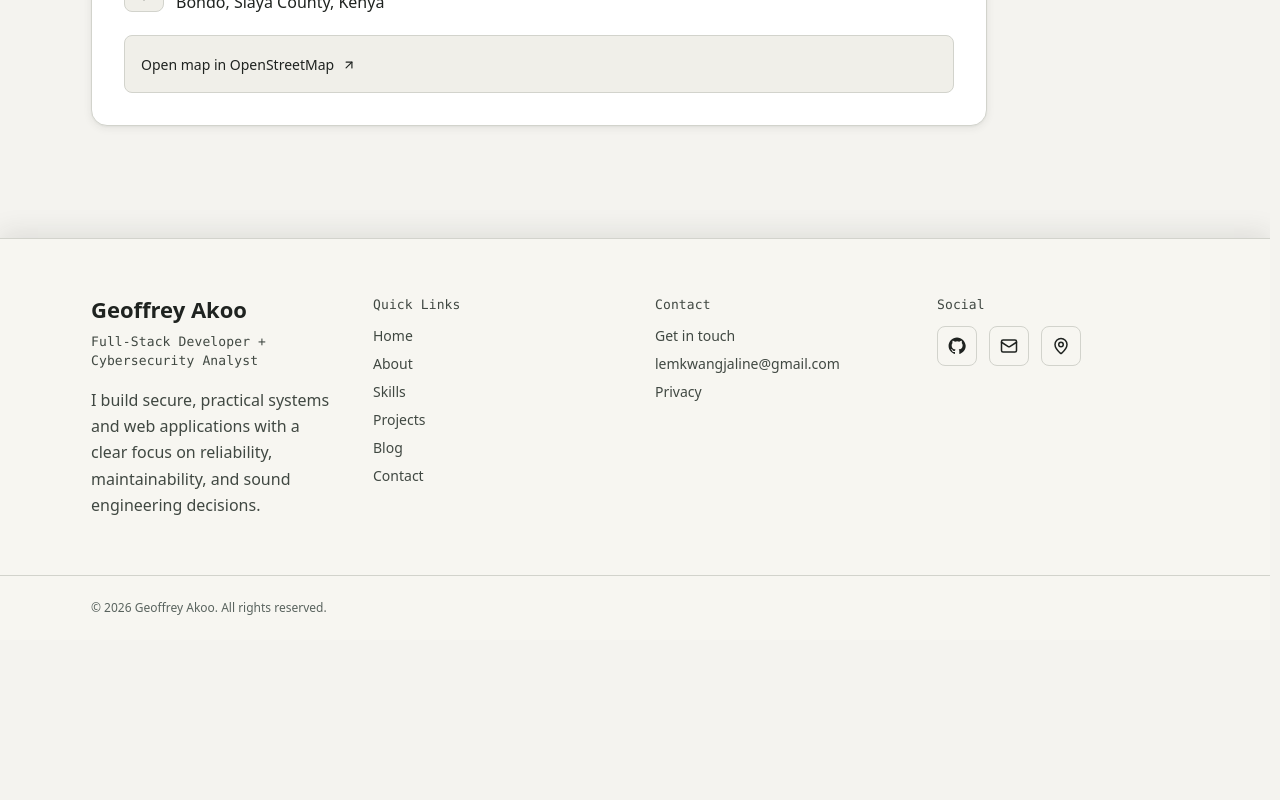
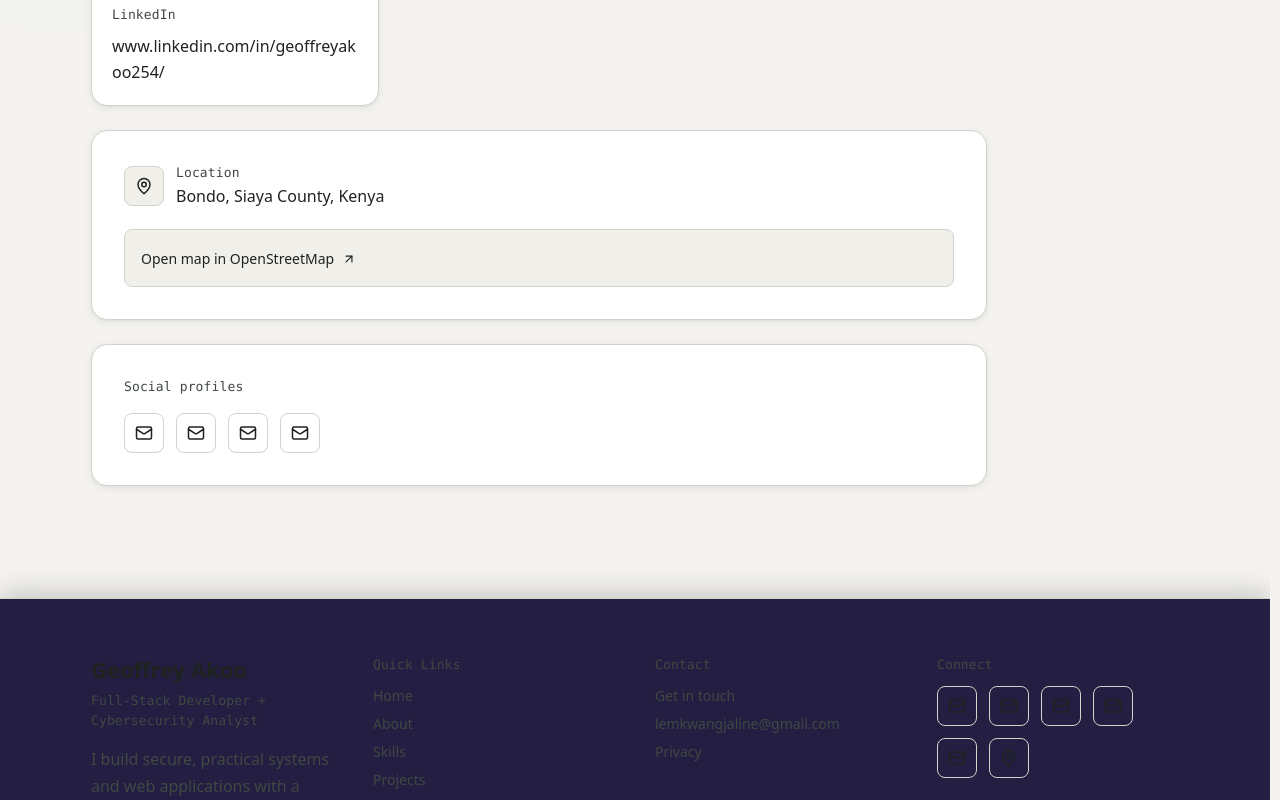
Before and after one commit to Geotech-ally/Portfolio, a React (Vite) app: page /contact in a window 1280 px wide. Shown: the part 800-1600 px from the top of the page. Before the commit the page ends 1440 px from the top, so only its background shows below. Built offline with nearby package versions, Linux system fonts and the light colour scheme; no server answers; the database is empty.

Commit message:
styling modification

```diff
--- a/src/components/layout/Footer.tsx
+++ b/src/components/layout/Footer.tsx
@@ -1,34 +1,9 @@
 import { Link } from "react-router-dom";
-import { Mail, MapPin, ArrowUpRight } from "lucide-react";
-import { GithubIcon, LinkedinIcon } from "@/components/shared/BrandIcons";
+import { Mail, MapPin } from "lucide-react";
+import { SOCIAL_PROFILES } from "@/components/shared/SocialProfiles";
+import { SocialLink } from "@/components/shared/SocialLinks";
 import { Container } from "@/components/layout/Container";
 import { useProfile } from "@/hooks/useProfile";
-
-function FacebookIcon(props: React.ComponentPropsWithoutRef<"svg">) {
-  return (
-    <svg viewBox="0 0 24 24" fill="currentColor" aria-hidden="true" {...props}>
-      <path d="M13.5 21v-8h2.7l.4-3.2h-3.1V7.1c0-.9.3-1.6 1.7-1.6H17V2.5c-.3 0-1.3-.1-2.4-.1-2.4 0-4 1.4-4 4.1V9.8H8v3.2h2.6v8h2.9Z" />
-    </svg>
-  );
-}
-
-function InstagramIcon(props: React.ComponentPropsWithoutRef<"svg">) {
-  return (
-    <svg viewBox="0 0 24 24" fill="none" stroke="currentColor" strokeWidth="1.8" aria-hidden="true" {...props}>
-      <rect x="3.5" y="3.5" width="17" height="17" rx="5" />
-      <circle cx="12" cy="12" r="4.1" />
-      <circle cx="17.2" cy="6.8" r="1.2" fill="currentColor" stroke="none" />
-    </svg>
-  );
-}
-
-function TwitterIcon(props: React.ComponentPropsWithoutRef<"svg">) {
-  return (
-    <svg viewBox="0 0 24 24" fill="currentColor" aria-hidden="true" {...props}>
-      <path d="M18.9 2h3.4l-7.4 8.5L22.7 22h-6.7l-5.2-7.5L4.7 22H1.3l7.9-9.1L1.2 2h6.9l4.7 6.9L18.9 2Zm-1.2 18h1.8L7.1 3.9H5.2L17.7 20Z" />
-    </svg>
-  );
-}
 
 const getSocialEntry = (profile: any, label: string) => {
   const direct = profile?.other_links?.find((entry: { label: string; url: string }) => entry.label.toLowerCase() === label.toLowerCase());
@@ -43,12 +18,11 @@ export function Footer() {
   const year = new Date().getFullYear();
 
   const socialLinks = [
-    { label: "Facebook", href: getSocialEntry(profile, "Facebook"), Icon: FacebookIcon },
-    { label: "Instagram", href: getSocialEntry(profile, "Instagram"), Icon: InstagramIcon },
-    { label: "Twitter / X", href: getSocialEntry(profile, "Twitter") ?? getSocialEntry(profile, "X") ?? getSocialEntry(profile, "Twitter / X"), Icon: TwitterIcon },
-    { label: "LinkedIn", href: getSocialEntry(profile, "LinkedIn"), Icon: LinkedinIcon },
-    { label: "GitHub", href: getSocialEntry(profile, "GitHub"), Icon: GithubIcon },
-  ].filter((item) => item.href) as Array<{ label: string; href: string; Icon: any }>;
+    ...SOCIAL_PROFILES.map((link) => ({
+      ...link,
+      href: link.href || getSocialEntry(profile, link.label),
+    })),
+  ].filter((item) => item.href);
 
   return (
     <footer className="site-footer theme-surface-transition border-t border-border-strong">
@@ -89,19 +63,10 @@ export function Footer() {
         </div>
 
         <div>
-          <p className="text-meta mb-3 text-foreground">Social</p>
+          <p className="text-meta mb-3 text-foreground">Connect</p>
           <div className="flex flex-wrap gap-3">
-            {socialLinks.map(({ label, href, Icon }) => (
-              <a
-                key={label}
-                href={href}
-                target="_blank"
-                rel="noreferrer noopener"
-                aria-label={label}
-                className="inline-flex h-10 w-10 items-center justify-center rounded-md border border-border text-foreground-muted transition-colors hover:border-primary hover:text-primary"
-              >
-                {typeof Icon === "function" && Icon !== Mail ? <Icon width={18} height={18} /> : <ArrowUpRight size={18} />}
-              </a>
+            {socialLinks.map((link) => (
+              <SocialLink key={link.label} link={link} />
             ))}
             {profile?.email ? (
               <a
--- /dev/null
+++ b/src/components/shared/SocialLinks.tsx
@@ -0,0 +1,37 @@
+import { type ComponentProps } from "react";
+import { Mail } from "lucide-react";
+import { SOCIAL_PROFILES } from "./SocialProfiles";
+import { cn } from "@/lib/utils";
+
+export interface SocialLinkProps {
+  link: {
+    label: string;
+    href: string;
+    Icon: ComponentProps<"svg">["children"] | typeof Mail;
+    ariaLabel: string;
+  };
+  className?: string;
+}
+
+export function SocialLink({ link, className }: SocialLinkProps) {
+  const { label, href, Icon, ariaLabel } = link;
+
+  if (!href) return null;
+
+  return (
+    <a
+      href={href}
+      target="_blank"
+      rel="noopener noreferrer"
+      aria-label={ariaLabel}
+      className={cn(
+        "inline-flex h-10 w-10 items-center justify-center rounded-md border border-border text-foreground-muted transition-colors duration-150 hover:border-primary hover:text-primary focus-visible:outline-none focus-visible:ring-2 focus-visible:ring-ring",
+        className
+      )}
+    >
+      {typeof Icon === "function" && Icon !== Mail ? <Icon width={18} height={18} /> : <Mail size={18} />}
+    </a>
+  );
+}
+
+export { SOCIAL_PROFILES };
--- /dev/null
+++ b/src/components/shared/SocialProfiles.ts
@@ -0,0 +1,50 @@
+import type { ComponentProps } from "react";
+import { FacebookIcon, InstagramIcon, TwitterIcon, LinkedinIcon, GithubIcon, Mail } from "lucide-react";
+
+export interface SocialLink {
+  label: string;
+  href: string;
+  Icon: ComponentProps<"svg">["children"] | typeof Mail;
+  ariaLabel: string;
+}
+
+export const SOCIAL_PROFILES: SocialLink[] = [
+  {
+    label: "Facebook",
+    href: "https://www.facebook.com/geoffreyakoo",
+    Icon: FacebookIcon,
+    ariaLabel: "Visit Geoffrey Akoo on Facebook",
+  },
+  {
+    label: "Instagram",
+    href: "https://www.instagram.com/akoo_254/",
+    Icon: InstagramIcon,
+    ariaLabel: "Visit @akoo_254 on Instagram",
+  },
+  {
+    label: "Twitter / X",
+    href: "",
+    Icon: TwitterIcon,
+    ariaLabel: "Visit Geoffrey Akoo on Twitter / X",
+  },
+  {
+    label: "LinkedIn",
+    href: "https://www.linkedin.com/in/geoffreyakoo254/",
+    Icon: LinkedinIcon,
+    ariaLabel: "Visit Geoffrey Akoo on LinkedIn",
+  },
+  {
+    label: "GitHub",
+    href: "https://github.com/Geotech-ally",
+    Icon: GithubIcon,
+    ariaLabel: "Visit Geoffrey Akoo on GitHub",
+  },
+];
+
+/**
+ * Placeholder for Twitter/X profile URL.
+ *
+ * To enable the Twitter/X link, replace this value with the actual profile URL,
+ * for example: "https://x.com/GeoffreyAkoo" or "https://twitter.com/GeoffreyAkoo"
+ */
+export const SOCIAL_PROFILES_TWITTER_URL = "";
--- a/src/content/verified-content.ts
+++ b/src/content/verified-content.ts
@@ -28,9 +28,12 @@ export const VERIFIED_PROFILE = {
   location: "Bondo, Siaya County, Kenya",
   email: "lemkwangjaline@gmail.com",
   github_url: "https://github.com/Geotech-ally",
-  linkedin_url: null,
+  linkedin_url: "https://www.linkedin.com/in/geoffreyakoo254/",
   phone: "+254 768 998 191",
-  other_links: [],
+  other_links: [
+    { label: "Facebook", url: "https://www.facebook.com/geoffreyakoo" },
+    { label: "Instagram", url: "https://www.instagram.com/akoo_254/" },
+  ],
 } as const;
 
 export const VERIFIED_PROJECTS: VerifiedProject[] = [
--- a/src/pages/public/Contact.tsx
+++ b/src/pages/public/Contact.tsx
@@ -3,6 +3,8 @@ import { Section, SectionHeading } from "@/components/layout/Section";
 import { usePageMetadata } from "@/hooks/usePageMetadata";
 import { useProfile } from "@/hooks/useProfile";
 import { GithubIcon, LinkedinIcon } from "@/components/shared/BrandIcons";
+import { SOCIAL_PROFILES } from "@/components/shared/SocialProfiles";
+import { SocialLink } from "@/components/shared/SocialLinks";
 
 export default function Contact() {
   usePageMetadata({
@@ -111,6 +113,14 @@ export default function Contact() {
             </a>
           </div>
         </div>
+         <div className="surface-card p-6 md:p-8">
+          <p className="text-meta mb-4 text-foreground">Social profiles</p>
+          <div className="flex flex-wrap gap-3">
+            {SOCIAL_PROFILES.map((link) => (
+              <SocialLink key={link.label} link={link} />
+            ))}
+          </div>
+        </div>
       </div>
     </Section>
   );
--- a/src/styles/globals.css
+++ b/src/styles/globals.css
@@ -49,7 +49,8 @@
   --surface-inset: #0b1115;
   --surface-glass: rgb(20 28 34 / 78%);
   --surface-hover: #1a242b;
-  --surface-footer: var(--surface-raised);
+  --surface-indigo: #151326;
+  --surface-footer: #18142e;
 
   --foreground: #e7e7e2;
   --foreground-muted: #9a9fa6;
@@ -86,7 +87,7 @@
   --shadow-sm: var(--shadow-card);
   --shadow-md: var(--shadow-elevated);
   --shadow-lg: var(--shadow-overlay);
-  --footer-shadow: rgb(0 0 0 / 24%);
+  --footer-shadow: rgb(0 0 0 / 28%);
 
   --z-nav: 40;
   --z-overlay: 50;
@@ -107,7 +108,8 @@
   --surface-inset: #f0efe9;
   --surface-glass: rgb(255 255 255 / 88%);
   --surface-hover: #ddd9d1;
-  --surface-footer: #f7f6f1;
+  --surface-indigo: #f1f2fb;
+  --surface-footer: #231e42;
 
   --foreground: #1f2320;
   --foreground-muted: #404842;
@@ -144,7 +146,7 @@
   --shadow-sm: var(--shadow-card);
   --shadow-md: var(--shadow-elevated);
   --shadow-lg: var(--shadow-overlay);
-  --footer-shadow: rgb(37 41 36 / 10%);
+  --footer-shadow: rgb(0 0 0 / 18%);
 }
 
 /* Map tokens into Tailwind's theme so utilities like bg-background work */
@@ -159,6 +161,7 @@
   --color-surface-soft: var(--surface-soft);
   --color-surface-inset: var(--surface-inset);
   --color-surface-hover: var(--surface-hover);
+  --color-surface-indigo: var(--surface-indigo);
   --color-surface-footer: var(--surface-footer);
   --color-foreground: var(--foreground);
   --color-foreground-muted: var(--foreground-muted);
```
